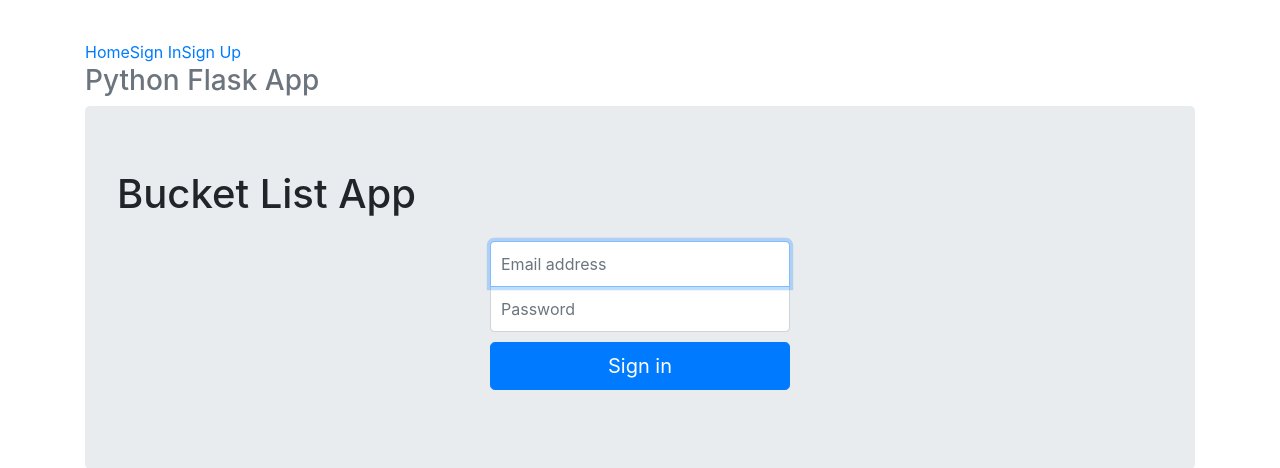
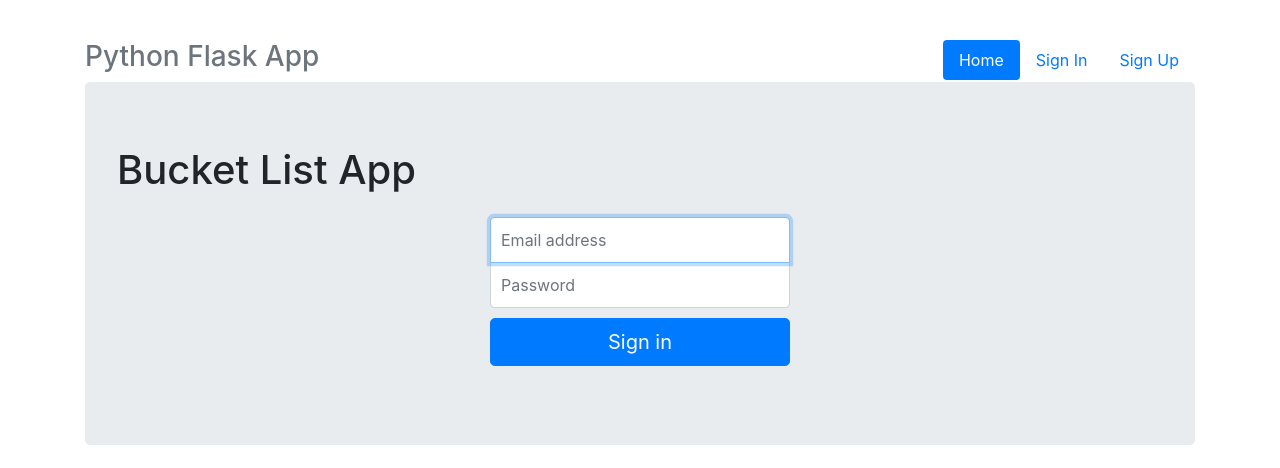
Before and after one commit to AniketD23/FlaskTutorial, a Flask app: page /showSignin in a window 1280 px wide. Shown: the top 468 px of the page. Run offline with Flask 2, Linux system fonts and the light colour scheme; some libraries are stand-ins or nearby versions.

Commit message:
Nav pills

```diff
--- a/templates/signin.html
+++ b/templates/signin.html
@@ -20,10 +20,16 @@
     <div class="container">
       <div class="header">
         <nav>
-          <ul class="nav nav-pills pull-right">
-            <li role="presentation" ><a href="/">Home</a></li>
-            <li role="presentation" class="active"><a href="#">Sign In</a></li>
-            <li role="presentation" ><a href="/showSignUp">Sign Up</a></li>
+          <ul class="nav nav-pills float-right">
+			<li class = "nav-item" >
+				<a class = "nav-link active" href="/">Home</a>
+			</li>
+			<li class = "nav-item">
+				<a class = "nav-link" href="/showSignin">Sign In</a>
+			</li>
+			<li class = "nav-item">
+				<a class = "nav-link" href="/showSignUp">Sign Up</a>
+			</li>
           </ul>
         </nav>
         <h3 class="text-muted">Python Flask App</h3>
```
